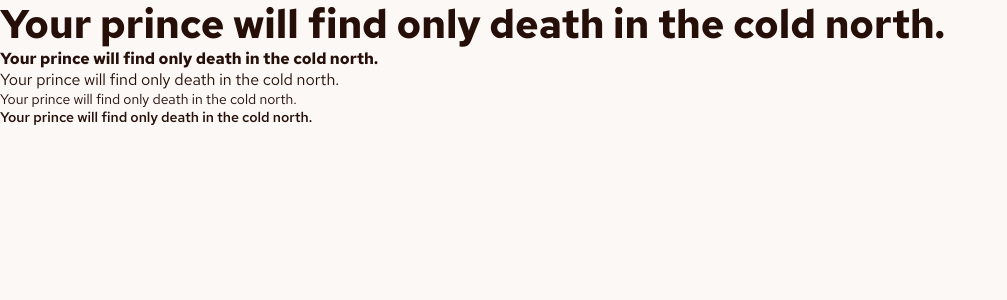
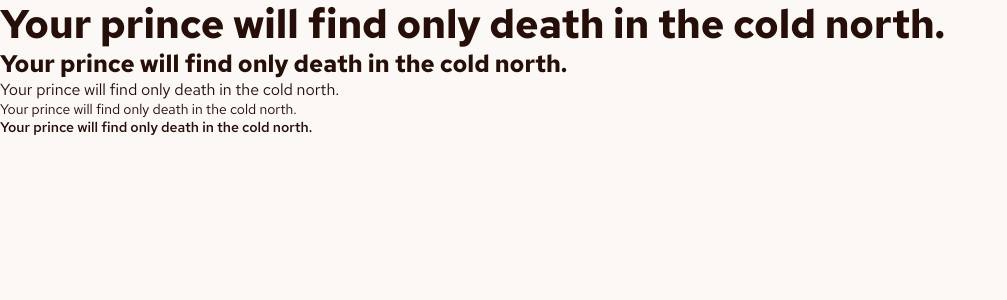
Before and after one commit to Arsalan2078/product-list-with-cart, a React (Vite) app: page / in a window 1280 px wide. Shown: the top 300 px of the page, without its empty margins (0-1007 px from the left). Built offline with nearby package versions, Linux system fonts and the light colour scheme.

Commit message:
fixed wrong font size

```diff
--- a/src/scss/_typography.scss
+++ b/src/scss/_typography.scss
@@ -12,7 +12,7 @@
 
     &--2 {
       @extend .text-preset;
-      font-size: var(--fs-rg);
+      font-size: var(--fs-lg);
       font-weight: var(--fw-700);
     }
 
```
